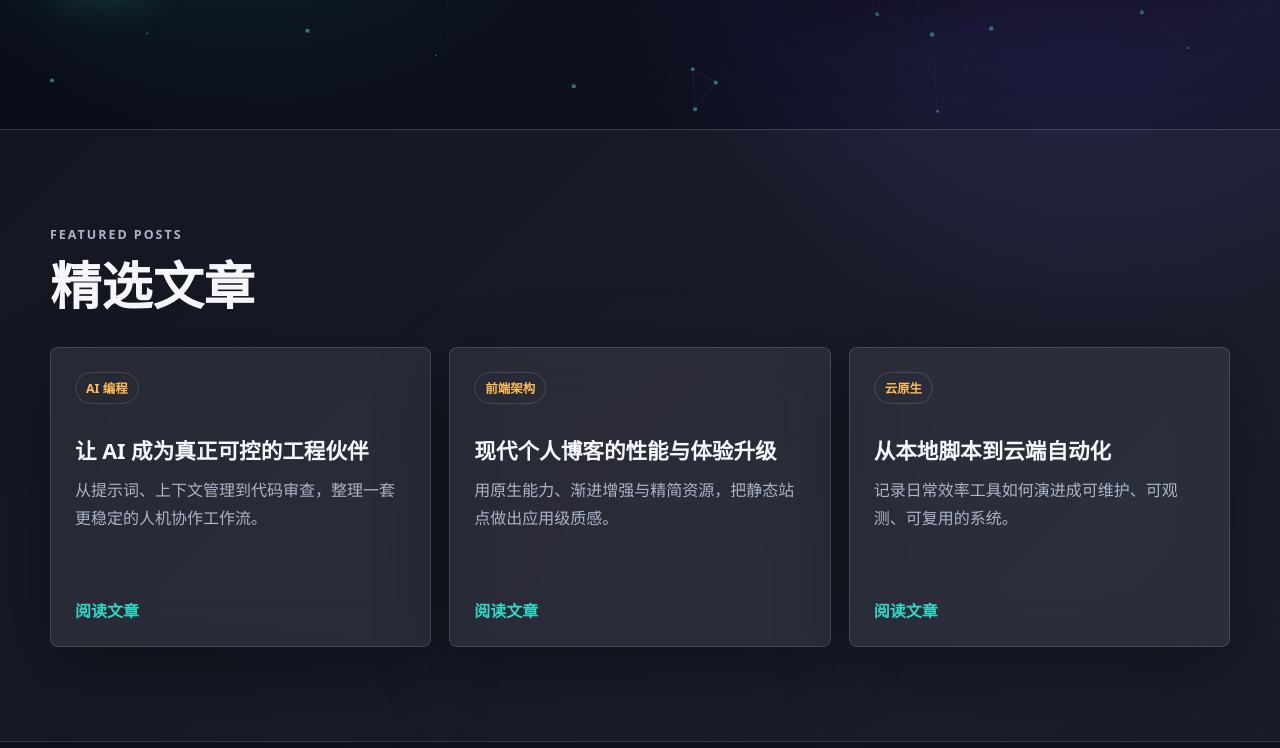
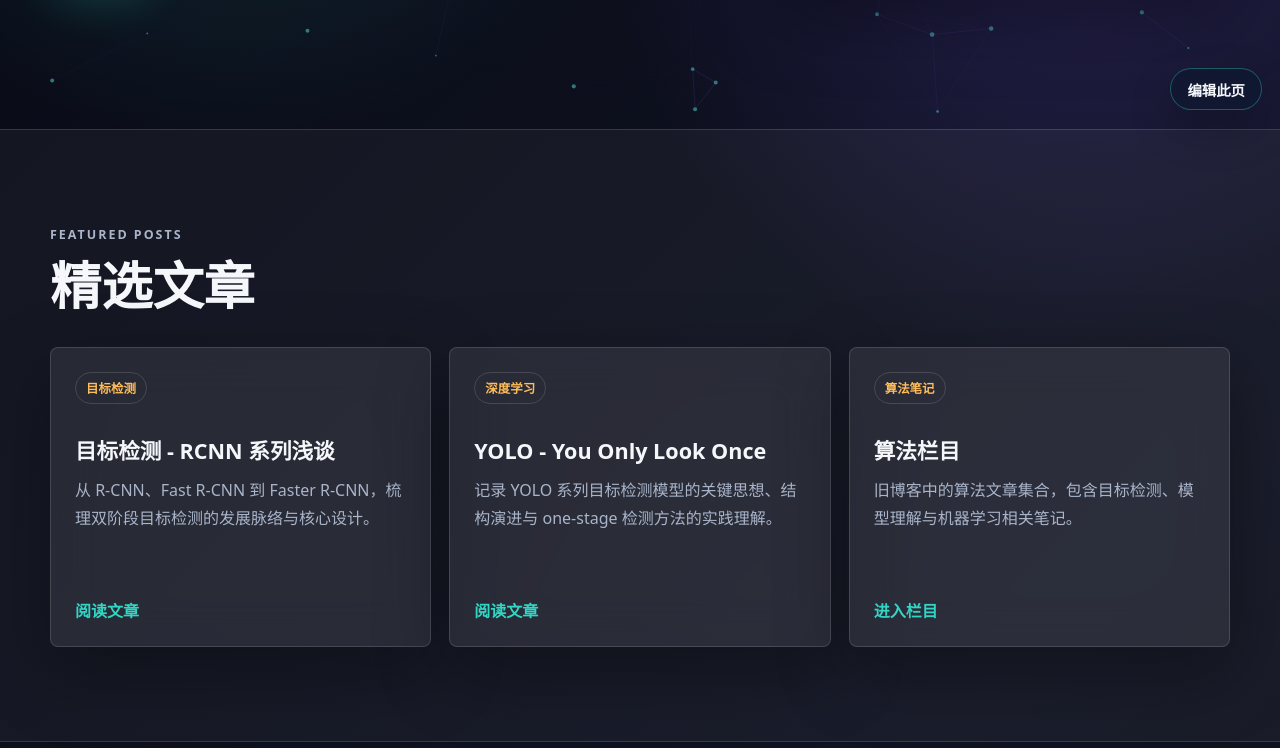
Before and after one commit to bruceyang2012/bruceyang2012.github.io, a plain HTML site: page index.html in a window 1280 px wide. Shown: the part 672-1420 px from the top of the page. Drawn offline with Linux system fonts and the light colour scheme.

Commit message:
Add real featured posts and online editing

```diff
--- /dev/null
+++ b/edit.js
@@ -0,0 +1,31 @@
+(() => {
+  const repoEditBase = "https://github.com/bruceyang2012/bruceyang2012.github.io/edit/master/";
+
+  function currentFilePath() {
+    let path = window.location.pathname.replace(/^\/+/, "");
+
+    if (!path) {
+      return "index.html";
+    }
+
+    if (path.endsWith("/")) {
+      return `${path}index.html`;
+    }
+
+    if (!path.includes(".")) {
+      return `${path}.html`;
+    }
+
+    return path;
+  }
+
+  const editLink = document.createElement("a");
+  editLink.className = "online-edit-link";
+  editLink.href = `${repoEditBase}${currentFilePath()}`;
+  editLink.target = "_blank";
+  editLink.rel = "noreferrer";
+  editLink.textContent = "编辑此页";
+  editLink.setAttribute("aria-label", "在 GitHub 在线编辑当前页面");
+
+  document.body.appendChild(editLink);
+})();
--- a/index.html
+++ b/index.html
@@ -23,6 +23,7 @@
         <a href="#posts">文章</a>
         <a href="#archive">归档</a>
         <a href="#lab">实验室</a>
+        <a href="https://github.com/bruceyang2012/bruceyang2012.github.io/edit/master/index.html" target="_blank" rel="noreferrer">编辑</a>
         <a href="#contact">联系</a>
       </nav>
       <button class="theme-toggle" type="button" aria-label="切换主题">
@@ -84,22 +85,22 @@
           </div>
           <div class="post-grid">
             <article class="post-card reveal">
-              <span class="post-tag">AI 编程</span>
-              <h3>让 AI 成为真正可控的工程伙伴</h3>
-              <p>从提示词、上下文管理到代码审查，整理一套更稳定的人机协作工作流。</p>
-              <a href="#" aria-label="阅读文章：让 AI 成为真正可控的工程伙伴">阅读文章</a>
+              <span class="post-tag">目标检测</span>
+              <h3>目标检测 - RCNN 系列浅谈</h3>
+              <p>从 R-CNN、Fast R-CNN 到 Faster R-CNN，梳理双阶段目标检测的发展脉络与核心设计。</p>
+              <a href="/Algorithm/chapter01-two-stage-detection.html" aria-label="阅读文章：目标检测 - RCNN 系列浅谈">阅读文章</a>
             </article>
             <article class="post-card reveal">
-              <span class="post-tag">前端架构</span>
-              <h3>现代个人博客的性能与体验升级</h3>
-              <p>用原生能力、渐进增强与精简资源，把静态站点做出应用级质感。</p>
-              <a href="#" aria-label="阅读文章：现代个人博客的性能与体验升级">阅读文章</a>
+              <span class="post-tag">深度学习</span>
+              <h3>YOLO - You Only Look Once</h3>
+              <p>记录 YOLO 系列目标检测模型的关键思想、结构演进与 one-stage 检测方法的实践理解。</p>
+              <a href="/Algorithm/chapter02-yolov1-v5.html" aria-label="阅读文章：YOLO - You Only Look Once">阅读文章</a>
             </article>
             <article class="post-card reveal">
-              <span class="post-tag">云原生</span>
-              <h3>从本地脚本到云端自动化</h3>
-              <p>记录日常效率工具如何演进成可维护、可观测、可复用的系统。</p>
-              <a href="#" aria-label="阅读文章：从本地脚本到云端自动化">阅读文章</a>
+              <span class="post-tag">算法笔记</span>
+              <h3>算法栏目</h3>
+              <p>旧博客中的算法文章集合，包含目标检测、模型理解与机器学习相关笔记。</p>
+              <a href="/Algorithm/" aria-label="进入算法栏目">进入栏目</a>
             </article>
           </div>
         </div>
@@ -166,8 +167,8 @@
           <article class="lab-item reveal">
             <span>03</span>
             <div>
-              <h3>Edge Tools</h3>
-              <p>用轻量前端和边缘函数构建随手可用的在线工具。</p>
+              <h3>Online Editing</h3>
+              <p>每个页面都提供在线编辑入口，可通过 GitHub Web Editor 直接维护内容。</p>
             </div>
           </article>
         </div>
@@ -208,5 +209,6 @@
     </footer>
 
     <script src="script.js"></script>
+    <script src="edit.js"></script>
   </body>
 </html>
--- a/legacy.css
+++ b/legacy.css
@@ -287,6 +287,32 @@ a {
   font-weight: 800;
 }
 
+.online-edit-link {
+  position: fixed;
+  right: 18px;
+  bottom: 18px;
+  z-index: 60;
+  display: inline-flex;
+  align-items: center;
+  justify-content: center;
+  min-height: 42px;
+  padding: 0 16px;
+  border: 1px solid rgba(50, 214, 196, 0.36);
+  border-radius: 999px;
+  background: rgba(16, 24, 48, 0.84);
+  color: var(--text) !important;
+  font-size: 0.9rem;
+  font-weight: 900;
+  text-decoration: none !important;
+  box-shadow: 0 18px 44px rgba(0, 0, 0, 0.24);
+  backdrop-filter: blur(18px);
+}
+
+.online-edit-link:hover {
+  border-color: rgba(255, 189, 89, 0.5);
+  color: var(--accent) !important;
+}
+
 blockquote {
   border-left-color: var(--accent) !important;
   color: var(--muted) !important;
--- a/styles.css
+++ b/styles.css
@@ -504,6 +504,31 @@ h3 {
   color: var(--accent);
 }
 
+.online-edit-link {
+  position: fixed;
+  right: 18px;
+  bottom: 18px;
+  z-index: 50;
+  display: inline-flex;
+  align-items: center;
+  justify-content: center;
+  min-height: 42px;
+  padding: 0 16px;
+  border: 1px solid rgba(50, 214, 196, 0.36);
+  border-radius: 999px;
+  background: rgba(16, 24, 48, 0.84);
+  color: var(--text);
+  font-size: 0.9rem;
+  font-weight: 900;
+  box-shadow: 0 18px 44px rgba(0, 0, 0, 0.24);
+  backdrop-filter: blur(18px);
+}
+
+.online-edit-link:hover {
+  border-color: rgba(255, 189, 89, 0.5);
+  color: var(--accent);
+}
+
 .reveal {
   opacity: 0;
   transform: translateY(18px);
```
Also changed, not shown: 404.html (+1 -0 lines), Algorithm/chapter01-two-stage-detection.html (+1 -0 lines), Algorithm/chapter02-yolov1-v5.html (+1 -0 lines), Algorithm/index.html (+1 -0 lines), Database/index.html (+1 -0 lines), Frontend/index.html (+1 -0 lines), Java/index.html (+1 -0 lines), Tools/index.html (+1 -0 lines), 1 other file.
